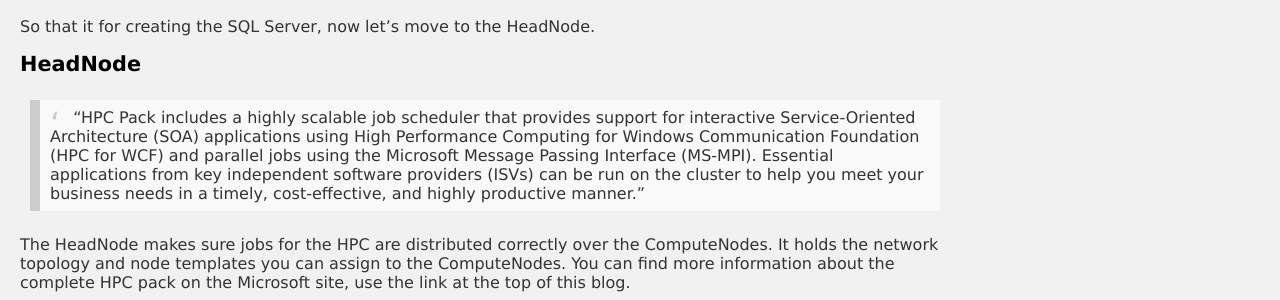
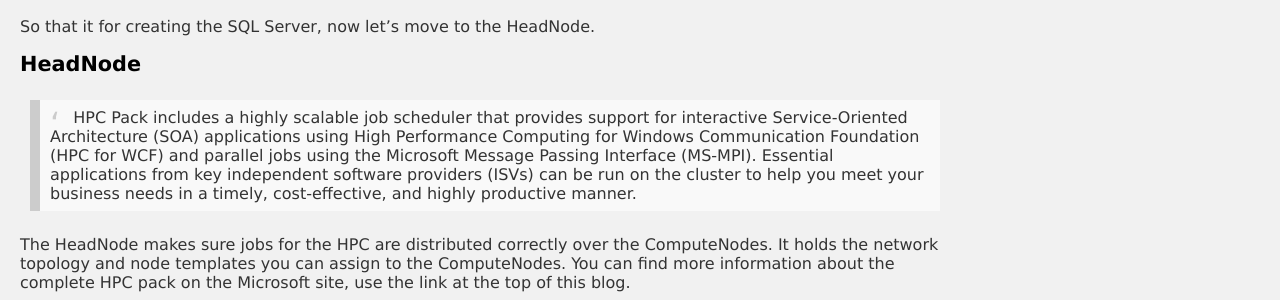
Before and after one commit to arjanvanbekkum/arjanvanbekkum.github.io, a Jekyll site: the page built from _posts/2020-05-11-Deploying-A-Microsoft-HPC-On-AWS.md, in a window 1280 px wide and 900 px high, scrolled down 5438 px. Shown: the part 152-452 px from the top of the window. Built offline with Jekyll 4.4.1, drawn with Linux system fonts in a browser that asks for light colours; some of the changed text lies outside the part shown.

Commit message:
update quotes

```diff
--- a/_posts/2020-05-11-Deploying-A-Microsoft-HPC-On-AWS.md
+++ b/_posts/2020-05-11-Deploying-A-Microsoft-HPC-On-AWS.md
@@ -6,9 +6,9 @@
 minute: 30
 ---
 
->"Microsoft HPC Pack brings the power of high-performance computing (HPC) to the commercial mainstream.
+>Microsoft HPC Pack brings the power of high-performance computing (HPC) to the commercial mainstream.
 >The centralized management and deployment interface helps to simplify deployment for both large and small compute
->clusters and provide a simple and effective management experience to increase cluster administrator productivity."
+>clusters and provide a simple and effective management experience to increase cluster administrator productivity.
 
 You can find more information about HPC on the <a href ="https://docs.microsoft.com/en-us/powershell/high-performance-computing/overview-of-microsoft-hpc-pack?view=hpc16-ps">Microsoft Site <a>
 
@@ -221,10 +221,10 @@
 
 # HeadNode
 
->"HPC Pack includes a highly scalable job scheduler that provides support for interactive Service-Oriented Architecture (SOA)
+>HPC Pack includes a highly scalable job scheduler that provides support for interactive Service-Oriented Architecture (SOA)
 >applications using High Performance Computing for Windows Communication Foundation (HPC for WCF) and parallel jobs using the
 >Microsoft Message Passing Interface (MS-MPI). Essential applications from key independent software providers (ISVs) can be run
->on the cluster to help you meet your business needs in a timely, cost-effective, and highly productive manner."
+>on the cluster to help you meet your business needs in a timely, cost-effective, and highly productive manner.
 
 
 The HeadNode makes sure jobs for the HPC are distributed correctly over the ComputeNodes. It holds the network topology and node templates you can assign to the ComputeNodes. You can find more information about the complete HPC pack on the Microsoft site, use the link at the top of this blog.
```
